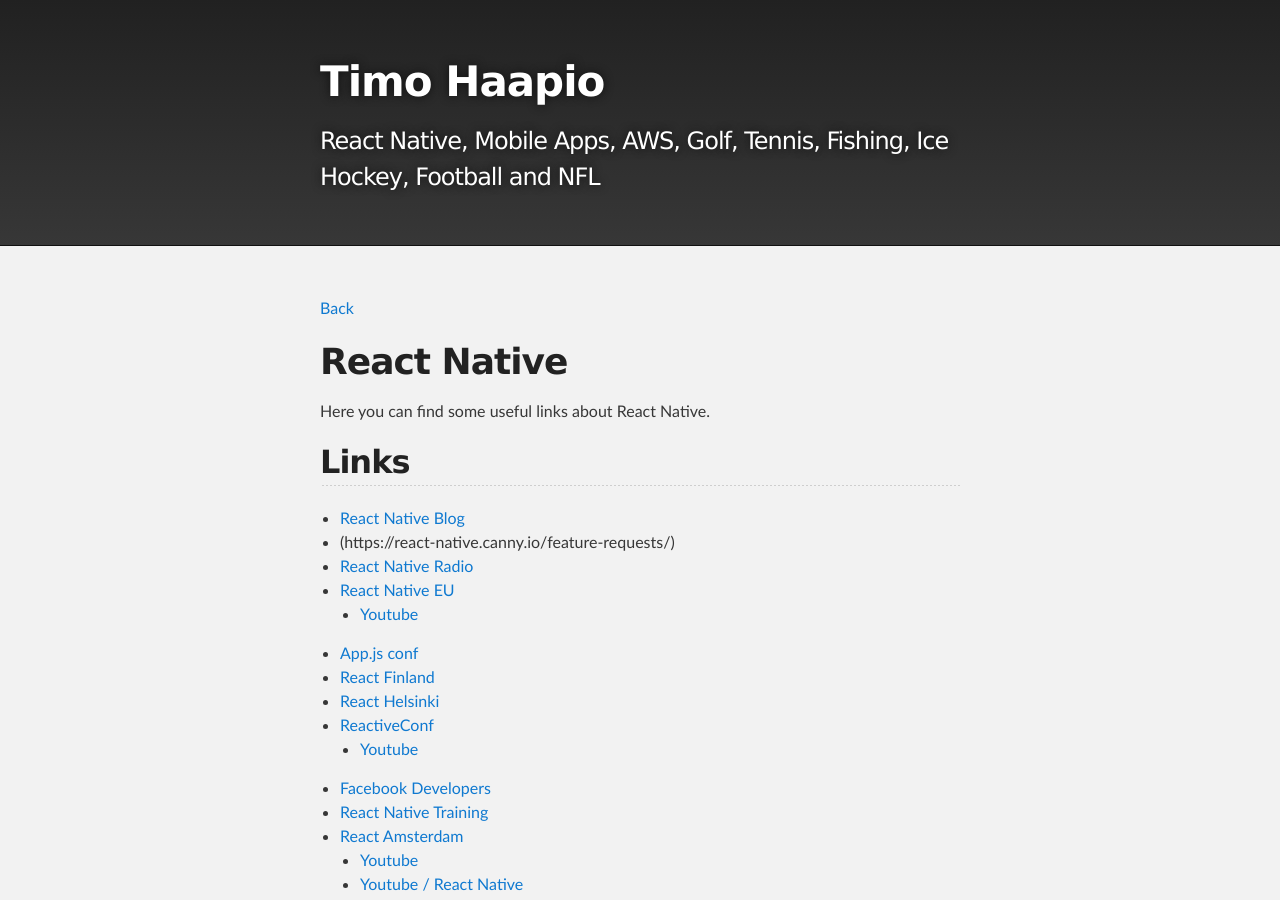
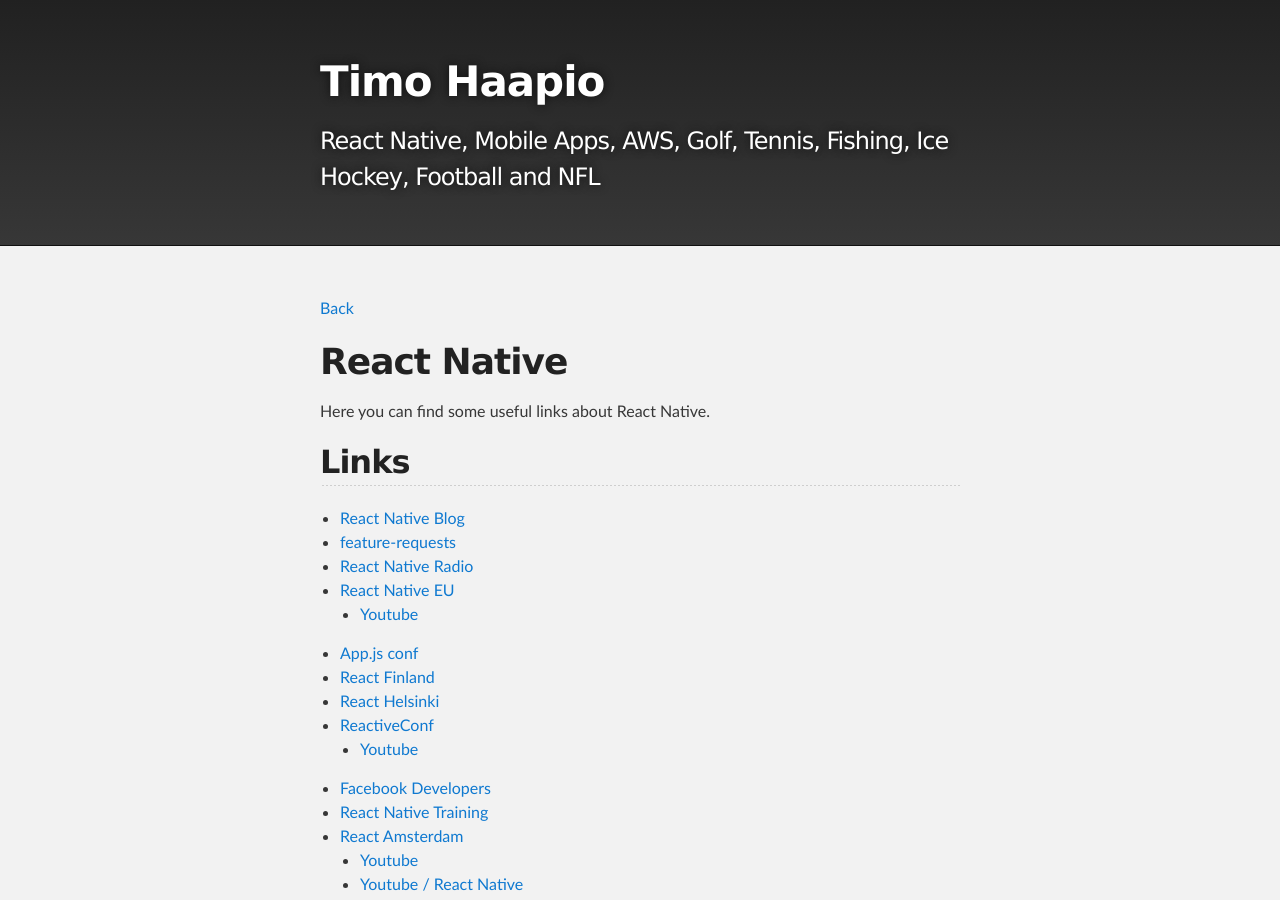
Before and after one commit to haapio/haapio.github.io, a Jekyll site: the page built from react-native.md, in a window 1280 px wide and 900 px high. Built offline with Jekyll 4.4.1, drawn with Linux system fonts in a browser that asks for light colours; part of the change alters nothing that is shown.

Commit message:
Update react-native.md

```diff
--- a/react-native.md
+++ b/react-native.md
@@ -10,7 +10,7 @@ Here you can find some useful links about React Native.
 
 ## Links
 - [React Native Blog](http://facebook.github.io/react-native/blog/)
-- (https://react-native.canny.io/feature-requests/)
+- [feature-requests](https://react-native.canny.io/feature-requests/)
 - [React Native Radio](https://devchat.tv/react-native-radio/)
 - [React Native EU](https://react-native.eu)
   - [Youtube](https://www.youtube.com/channel/UCbvLih553T7f5OAGTfbsJkQ)
```
